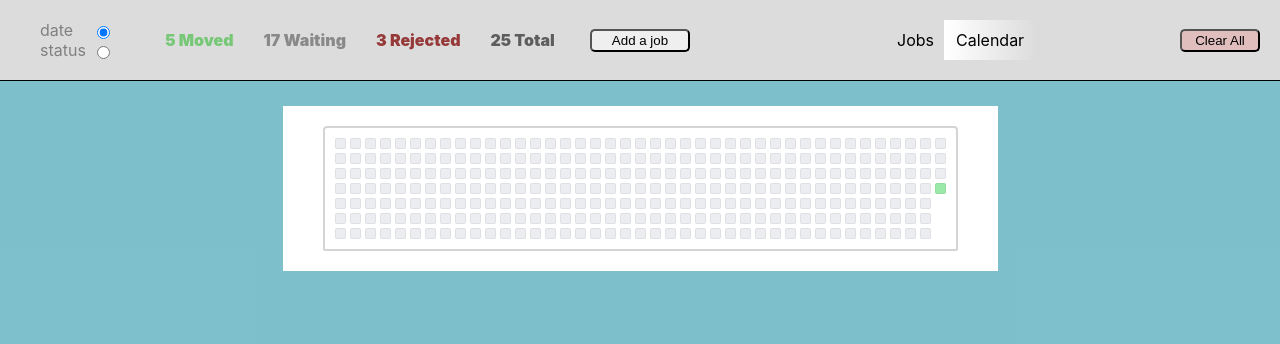
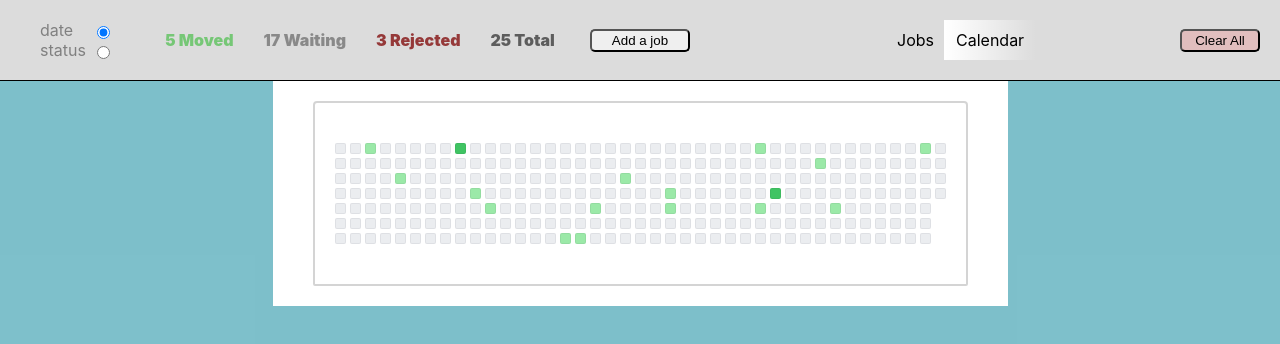
Before and after one commit to saeedet/job-tracker, a React (Create React App) app: page / in a window 1280 px wide. Both pictures are taken after a click on the element "Calendar". Shown: the top 344 px of the page. Built offline with nearby package versions, Linux system fonts and the light colour scheme.

Commit message:
random date generator modified

```diff
--- a/src/components/Calendar.tsx
+++ b/src/components/Calendar.tsx
@@ -1,4 +1,4 @@
-import React from "react";
+import React, { useState } from "react";
 import { Job } from "../types/JobTypes";
 import { giveMeYearArray } from "../utils/utils";
 import "./styles/Calendar.css";
@@ -14,17 +14,15 @@ const Calendar: React.FC<Props> = ({ year, jobs }) => {
   if (year.length) {
     let yearArray = giveMeYearArray();
     let week = [
-      [1, 2, 3, 4],
-      [5, 6, 7, 8],
-      [9, 10, 11, 12],
-      [13, 14, 15, 16],
+      ["Mon", "Dec", 28, 2020, 0],
+      ["Tue", "Dec", 29, 2020, 0],
+      ["Wed", "Dec", 30, 2020, 0],
+      ["Thu", "Dec", 31, 2020, 0],
     ];
     let dayFlag = 5;
     const today = new Date().toDateString().split(" ");
     for (let i = 0; i < yearArray.length; i++) {
       let jobApplied = 0;
-      //   console.log(yearArray[i]);
-      //   console.log(jobs[0].date.split(" ").slice(0, 4));
       for (let j = 0; j < jobs.length; j++) {
         const job = jobs[j].date.split(" ").slice(0, 4);
         if (
@@ -76,7 +74,7 @@ const Calendar: React.FC<Props> = ({ year, jobs }) => {
               }}
             >
               {year &&
-                weeklyYear?.map((week) => (
+                weeklyYear?.map((week, index) => (
                   <div className="calendar__week">
                     {week.map((day: number[] | string[]) => (
                       <div
@@ -89,7 +87,23 @@ const Calendar: React.FC<Props> = ({ year, jobs }) => {
                               }-bg)`
                             : "#ebedf0",
                         }}
-                      ></div>
+                      >
+                        <div
+                          className="calendar__day__info"
+                          style={{
+                            transform:
+                              index > weeklyYear.length - 7
+                                ? ""
+                                : index < 7
+                                ? "translateX(100%)"
+                                : "translateX(50%)",
+                          }}
+                        >
+                          <div>{`${day[4] ? day[4] : "No"} jobs applied on ${
+                            day[2]
+                          } ${day[1]}, ${day[3]}`}</div>
+                        </div>
+                      </div>
                     ))}
                   </div>
                 ))}
--- a/src/components/styles/Calendar.css
+++ b/src/components/styles/Calendar.css
@@ -16,8 +16,9 @@
   padding: 20px 40px;
   background-color: white;
 }
+
 .calendar__box {
-  padding: 10px;
+  padding: 40px 20px;
   border: 2px solid rgba(128, 128, 128, 0.342);
   border-radius: 4px 4px 2px 2px;
   width: max-content;
@@ -26,7 +27,7 @@
   position: relative;
   display: flex;
   justify-content: flex-end;
-  overflow: hidden;
+  overflow-x: hidden;
 }
 .calendar__year {
   display: grid;
@@ -42,9 +43,9 @@
 }
 .calendar__day {
   border: 1px solid rgba(27, 31, 35, 0.06);
-  /* border: 1px solid #afb8c1; */
+
   border-radius: 2px;
-  /* width: 11px; */
+  position: relative;
 }
 * {
   --color-day-L1-bg: #9be9a8;
@@ -52,7 +53,27 @@
   --color-day-L3-bg: #30a14e;
   --color-day-L4-bg: #216e39;
 }
+.calendar__day__info {
+  padding: 5px 10px;
+  position: absolute;
+  bottom: 12px;
+  right: 50%;
+  /* transform: translateX(50%); */
+  width: max-content;
+  background-color: rgba(0, 0, 0, 0.753);
+  border-radius: 5px;
+  color: white;
+  display: none;
+  z-index: 99;
+}
 
+.calendar__day__info > div {
+  font-size: small;
+  margin-top: -2px;
+}
+.calendar__day:hover > .calendar__day__info {
+  display: inline;
+}
 @media (max-width: 700px) {
   .calendar__box {
     width: 80vw;
--- a/src/utils/utils.ts
+++ b/src/utils/utils.ts
@@ -2,7 +2,9 @@ import { Job } from "../types/JobTypes";
 
 export const giveMeDumyData = (): Job[] => {
   const currentJobs = [];
+  const yearArray = giveMeYearArray();
   for (let i = 0; i < 25; i++) {
+    const randomDate = yearArray[Math.floor(Math.random() * yearArray.length)];
     currentJobs.push({
       id: "testID" + i,
       company: "CompanyTEST" + i,
@@ -11,9 +13,7 @@ export const giveMeDumyData = (): Job[] => {
       status: `${
         i % 5 === 0 ? "interview" : i % 7 === 0 ? "rejected" : "applied"
       }`,
-      date: `Thu Oct ${
-        i === 0 ? "01" : i < 10 ? `0${i + 1}` : i + 1
-      } 2021 13:53:30 GMT+1100 (Australian Eastern Daylight Time)`,
+      date: `${randomDate[0]} ${randomDate[1]} ${randomDate[2]} ${randomDate[3]}`,
     });
   }
   return currentJobs;
```
